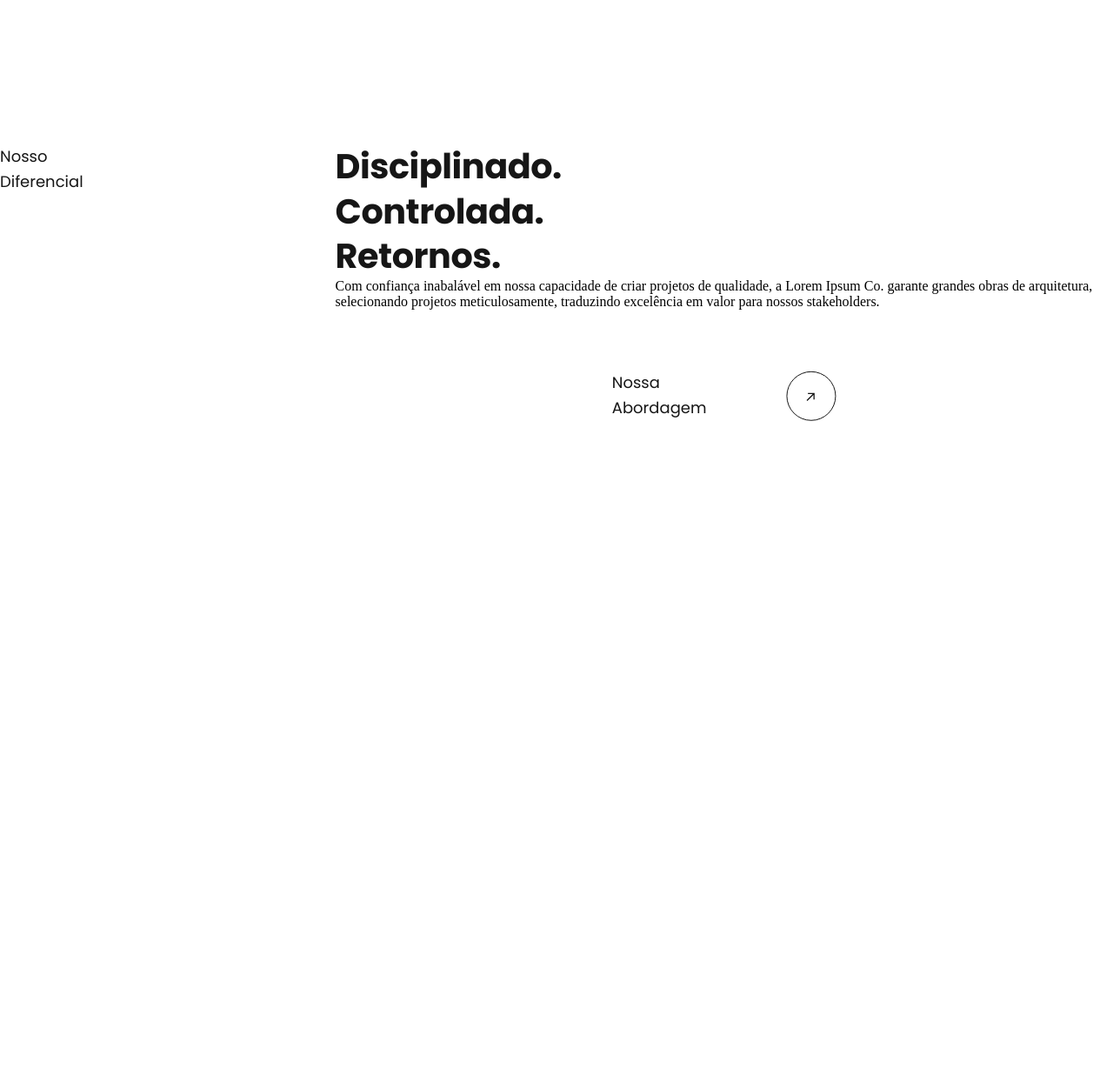
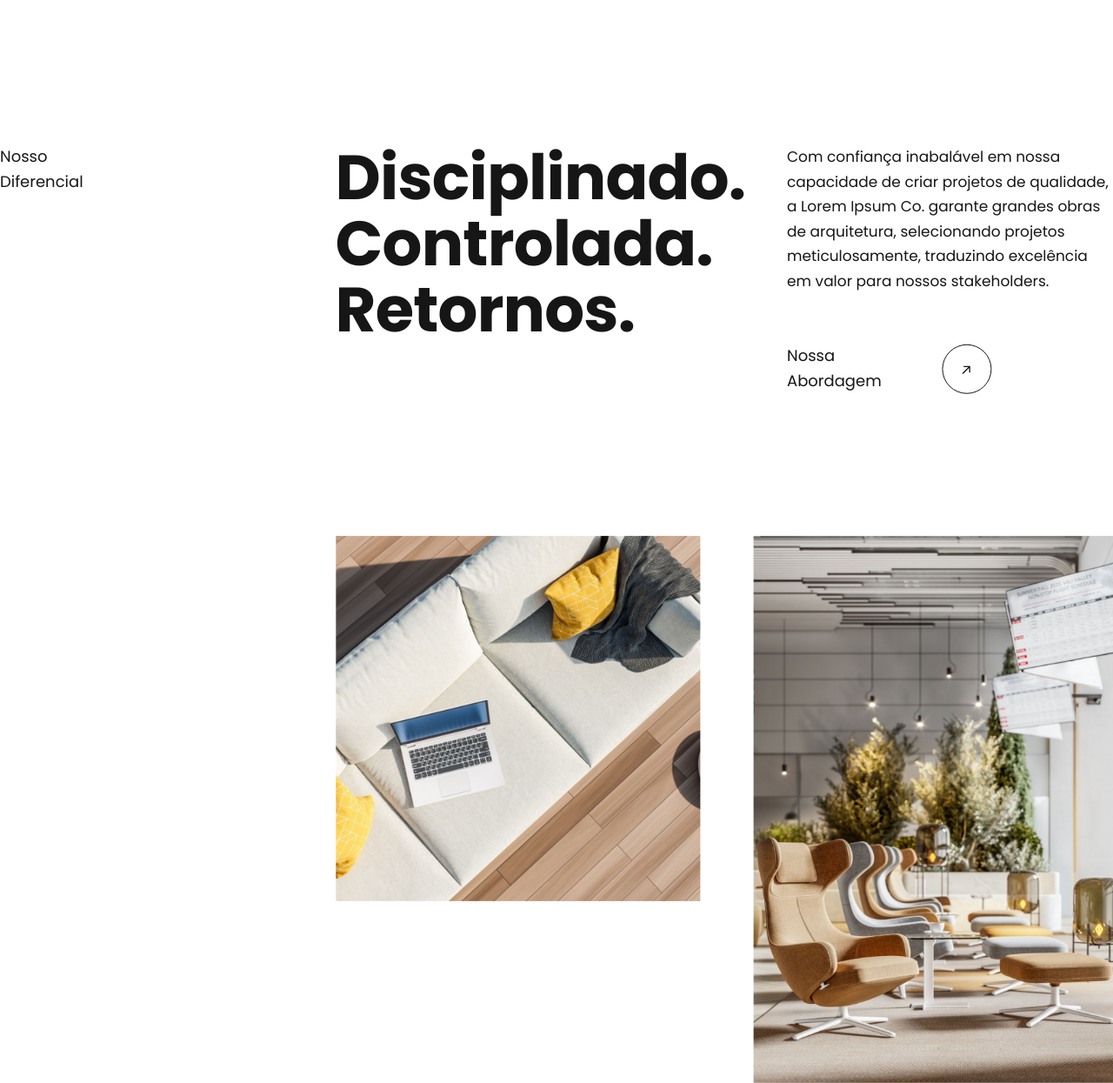
Before and after one commit to gschneider04/Mentoria, a plain HTML site: page index.html in a window 1280 px wide. Shown: the part 3150-4395 px from the top of the page at 87% size. Before the commit the page ends 3634 px from the top, so only its background shows below. Drawn offline with Linux system fonts and the light colour scheme.

Commit message:
Atualizações da segunda section

```diff
--- a/index.html
+++ b/index.html
@@ -60,12 +60,20 @@
         <div class="container">
             <p class="p-section1">Nosso <br> Diferencial</p>
                 <div class="section-right">
-                    <h2 class="h2-section1">Disciplinado. <br> Controlada. <br> Retornos.</h2>
-                    <p>Com confiança inabalável em nossa capacidade de criar projetos de qualidade, a Lorem Ipsum Co. garante grandes obras de arquitetura, selecionando projetos meticulosamente, traduzindo excelência em valor para nossos stakeholders.</p>
-                    <a class="a-section2" href="#">
-                    <p class="link-p-section1">Nossa<br>Abordagem</p>
-                    <img src="/images/link-black.svg" alt="">
-                    </a>
+                        <div class="section2">
+                            <h2 class="h2-section2">Disciplinado. <br> Controlada. <br> Retornos.</h2>
+                        <div class="p_and-linksection2">
+                            <p class="p2-section2">Com confiança inabalável em nossa capacidade de criar projetos de qualidade, a Lorem Ipsum Co. garante grandes obras de arquitetura, selecionando projetos meticulosamente, traduzindo excelência em valor para nossos stakeholders.</p>
+                        <a class="a-section2" href="#">
+                            <p class="link-p-section2">Nossa<br>Abordagem</p>
+                            <img src="/images/link-black.svg" alt="">
+                        </a>
+                        </div>
+                    </div>
+                        <div class="wrapper">
+                            <img src="/images/computer-section2.png" alt="">
+                            <img src="/images/section2-img2.png" alt="">
+                        </div>
                 </div>
         </div>
     </section>
--- a/style.css
+++ b/style.css
@@ -230,3 +230,68 @@ section .container {
 }
 
 /* </ESTILIZAÇÃO DA PRIMEIRA SECTION> */
+
+
+/* <ESTILIZAÇÃO DA SEGUNDA SECTION> */
+.section2 {
+    display: flex;
+	align-items: start;
+	justify-content: space-between;
+
+}
+
+.h2-section2 {
+
+    color: #161616;
+    font-family: 'Poppins', sans-serif;
+    font-size: 72px;
+    font-style: normal;
+    font-weight: 700;
+    line-height: 76px;
+    letter-spacing: -0.836px;
+}
+
+.p_and-linksection2 {
+    width: 100%;
+	max-width: 375px;
+}
+.p2-section2 {
+    color: #161616;
+	font-size: 17px;
+    font-family: 'Poppins', sans-serif;
+	font-style: normal;
+	font-weight: 400;
+	line-height: 28.5px;
+}
+
+.section2 .a-section2 {
+    justify-content: start;
+	margin-top: 58px;
+}
+
+.link-p-section2 {
+    color: #161616;
+    font-family: 'Poppins', sans-serif;
+    font-size: 18px;
+    font-style: normal;
+    font-weight: 500;
+    line-height: 28.5px;
+}
+
+.wrapper {
+    display: flex;
+	align-items: start;
+	gap: 60px;
+	width: 100%;
+}
+
+.wrapper img {
+    width: 100%;
+	max-width: 47%;
+}
+
+.wrapper {
+    margin-top: 163px
+}
+
+/* </ESTILIZAÇÃO DA SEGUNDA SECTION> */
```
Also changed, not shown: images/computer-section2.png (added), images/section2-img2.png (added).
